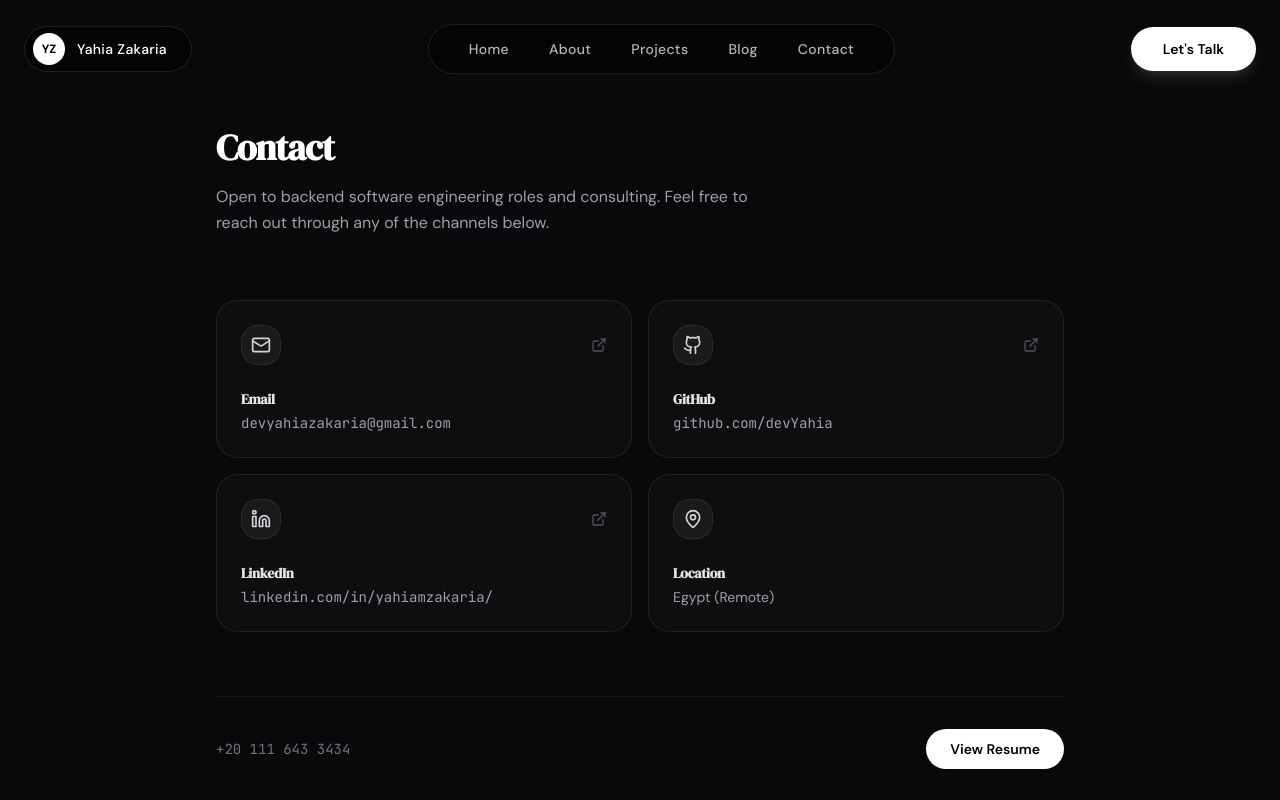
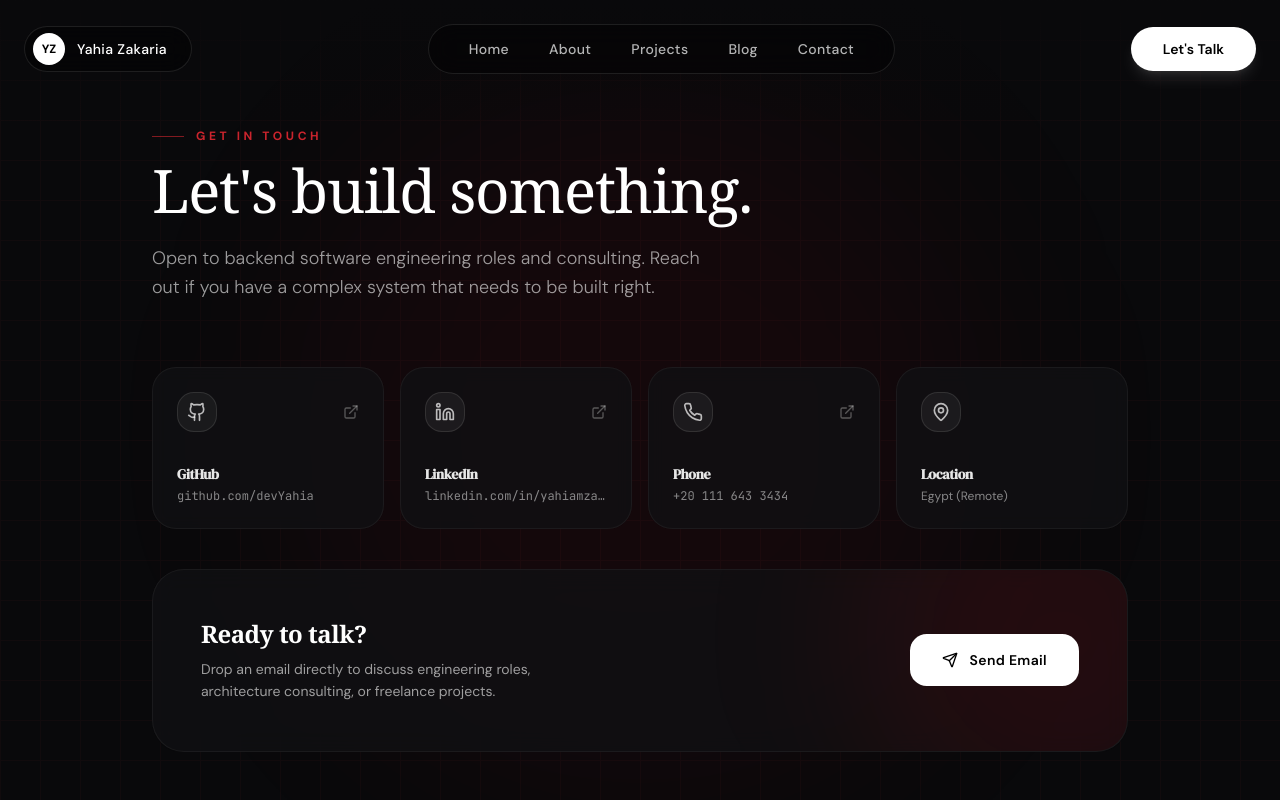
Before and after one commit to devYahia/portfolio-editorial-v2, a Next.js app: page /contact in a window 1280 px wide. Shown: the top 800 px of the page. Built offline with nearby package versions, Linux system fonts and the light colour scheme.

Commit message:
feat: restore Bento profile, redesign contact page to match premium red-grid aesthetic with Email CTA

```diff
--- a/src/app/contact/page.tsx
+++ b/src/app/contact/page.tsx
@@ -5,9 +5,10 @@ import { JsonLd } from "@/components/seo/JsonLd";
 import {
   Github,
   Linkedin,
-  Mail,
   MapPin,
   ExternalLink,
+  Send,
+  Phone,
 } from "lucide-react";
 import type { Metadata } from "next";
 
@@ -18,12 +19,6 @@ export const metadata: Metadata = {
 
 const channels = [
   {
-    name: "Email",
-    value: siteConfig.links.email,
-    href: `mailto:${siteConfig.links.email}`,
-    icon: Mail,
-  },
-  {
     name: "GitHub",
     value: "github.com/devYahia",
     href: siteConfig.links.github,
@@ -31,9 +26,15 @@ const channels = [
   },
   {
     name: "LinkedIn",
-    value: "linkedin.com/in/yahiamzakaria/",
+    value: "linkedin.com/in/yahiamzakaria",
     href: siteConfig.links.linkedin,
     icon: Linkedin,
+  },
+  {
+    name: "Phone",
+    value: "+20 111 643 3434",
+    href: "tel:+201116433434",
+    icon: Phone,
   },
 ];
 
@@ -42,40 +43,57 @@ export default function ContactPage() {
     <>
       <JsonLd type="website" />
       <Navbar />
-      <main className="min-h-screen bg-[#09090b] text-zinc-100 selection:bg-red-900/50 pt-32 pb-24">
-        <div className="mx-auto max-w-4xl px-6">
+      <main className="relative min-h-screen bg-[#09090b] text-zinc-100 selection:bg-red-900/50 pt-32 pb-24 overflow-hidden">
+
+        {/* Background Effects (Red Theme) */}
+        <div
+          className="absolute inset-0 opacity-[0.03] pointer-events-none"
+          style={{
+            backgroundImage:
+              'linear-gradient(#ef4444 1px, transparent 1px), linear-gradient(90deg, #ef4444 1px, transparent 1px)',
+            backgroundSize: '40px 40px',
+          }}
+        />
+        <div className="absolute top-0 left-0 w-full h-32 bg-gradient-to-b from-[#09090b] to-transparent pointer-events-none z-[1]" />
+        <div className="absolute top-[10%] left-1/2 -translate-x-1/2 w-[min(80vw,700px)] h-[min(80vw,700px)] bg-red-600/[0.05] rounded-full blur-[100px] pointer-events-none" />
+
+        <div className="mx-auto max-w-5xl px-6 relative z-10">
           <div className="mb-16">
-            <h1 className="text-3xl sm:text-4xl font-bold tracking-tight text-white mb-4">
-              Contact
+            <p className="text-red-500/80 text-xs font-bold tracking-[0.3em] uppercase mb-4 flex items-center gap-3">
+              <span className="w-8 h-[1px] bg-red-500/50" />
+              Get in Touch
+            </p>
+            <h1 className="text-4xl sm:text-5xl lg:text-6xl font-serif font-medium text-white mb-6">
+              Let&apos;s build something.
             </h1>
-            <p className="text-zinc-400 text-base max-w-xl leading-relaxed">
+            <p className="text-white/60 text-lg max-w-xl leading-relaxed font-light">
               Open to backend software engineering roles and consulting.
-              Feel free to reach out through any of the channels below.
+              Reach out if you have a complex system that needs to be built right.
             </p>
           </div>
 
-          <div className="grid grid-cols-1 sm:grid-cols-2 gap-4 mb-16">
+          <div className="grid grid-cols-1 sm:grid-cols-2 md:grid-cols-4 gap-4 mb-10">
             {channels.map((ch) => {
               const Icon = ch.icon;
               return (
                 <a
                   key={ch.name}
                   href={ch.href}
-                  target={ch.href.startsWith("mailto:") ? undefined : "_blank"}
-                  rel={ch.href.startsWith("mailto:") ? undefined : "noopener noreferrer"}
-                  className="group p-6 rounded-2xl bg-zinc-900/40 border border-zinc-800/80 hover:border-red-500/30 hover:bg-zinc-900/60 transition-all duration-300 flex flex-col justify-between"
+                  target={ch.href.startsWith("http") ? "_blank" : undefined}
+                  rel={ch.href.startsWith("http") ? "noopener noreferrer" : undefined}
+                  className="group p-6 rounded-[24px] bg-[#111113]/80 backdrop-blur-sm border border-white/5 hover:border-red-500/20 transition-all duration-500 flex flex-col justify-between"
                 >
                   <div>
-                    <div className="flex items-center justify-between mb-6">
-                      <div className="w-10 h-10 rounded-xl bg-zinc-800/50 border border-zinc-700/50 flex items-center justify-center text-zinc-300 group-hover:text-red-400 transition-colors">
+                    <div className="flex items-center justify-between mb-8">
+                      <div className="w-10 h-10 rounded-xl bg-white/5 border border-white/10 flex items-center justify-center text-white/70 group-hover:bg-red-500/10 group-hover:text-red-400 group-hover:border-red-500/20 transition-colors duration-500">
                         <Icon className="w-5 h-5" />
                       </div>
-                      <ExternalLink className="w-4 h-4 text-zinc-600 group-hover:text-zinc-300 transition-colors" />
+                      <ExternalLink className="w-4 h-4 text-white/30 group-hover:text-white/70 transition-colors" />
                     </div>
-                    <h2 className="text-sm font-semibold text-zinc-200 mb-1">
+                    <h2 className="text-sm font-semibold text-white/90 mb-1">
                       {ch.name}
                     </h2>
-                    <p className="text-sm font-mono text-zinc-400 group-hover:text-zinc-300 transition-colors truncate">
+                    <p className="text-xs font-mono text-white/50 group-hover:text-white/80 transition-colors truncate">
                       {ch.value}
                     </p>
                   </div>
@@ -83,35 +101,42 @@ export default function ContactPage() {
               );
             })}
 
-            <div className="p-6 rounded-2xl bg-zinc-900/40 border border-zinc-800/80 flex flex-col justify-between">
+            <div className="p-6 rounded-[24px] bg-[#111113]/80 backdrop-blur-sm border border-white/5 flex flex-col justify-between">
               <div>
-                 <div className="flex items-center justify-between mb-6">
-                    <div className="w-10 h-10 rounded-xl bg-zinc-800/50 border border-zinc-700/50 flex items-center justify-center text-zinc-300">
+                 <div className="flex items-center justify-between mb-8">
+                    <div className="w-10 h-10 rounded-xl bg-white/5 border border-white/10 flex items-center justify-center text-white/70">
                       <MapPin className="w-5 h-5" />
                     </div>
                  </div>
-                 <h2 className="text-sm font-semibold text-zinc-200 mb-1">
+                 <h2 className="text-sm font-semibold text-white/90 mb-1">
                    Location
                  </h2>
-                 <p className="text-sm text-zinc-400">
+                 <p className="text-xs text-white/50">
                    Egypt (Remote)
                  </p>
               </div>
             </div>
           </div>
 
-          <div className="pt-8 border-t border-zinc-800/50 flex flex-col sm:flex-row gap-4 items-center justify-between">
-             <p className="text-sm font-mono text-zinc-500">
-               +20 111 643 3434
-             </p>
-             <a
-                href={siteConfig.links.resume}
-                target="_blank"
-                rel="noopener noreferrer"
-                className="px-6 py-2.5 rounded-full bg-white text-black font-semibold text-sm hover:bg-zinc-200 transition-colors"
-             >
-                View Resume
-             </a>
+          {/* CTA Section */}
+          <div className="w-full relative bg-[#111113]/80 backdrop-blur-md border border-white/5 rounded-[32px] p-8 sm:p-12 overflow-hidden group hover:border-red-500/20 transition-colors duration-700">
+             <div className="absolute top-0 right-0 w-[400px] h-[400px] bg-red-600/10 rounded-full blur-[80px] pointer-events-none translate-x-1/3 -translate-y-1/3 group-hover:bg-red-600/15 transition-colors duration-1000" />
+
+             <div className="relative z-10 flex flex-col sm:flex-row gap-8 items-center justify-between">
+               <div>
+                  <h3 className="text-2xl font-serif text-white mb-2">Ready to talk?</h3>
+                  <p className="text-white/60 text-sm max-w-sm leading-relaxed">
+                    Drop an email directly to discuss engineering roles, architecture consulting, or freelance projects.
+                  </p>
+               </div>
+               <a
+                  href={`mailto:${siteConfig.links.email}`}
+                  className="shrink-0 inline-flex items-center gap-3 px-8 py-4 rounded-xl bg-white text-black font-semibold hover:bg-neutral-200 transition-colors text-sm tracking-wide"
+               >
+                  <Send className="w-4 h-4" />
+                  Send Email
+               </a>
+             </div>
           </div>
         </div>
       </main>
```
